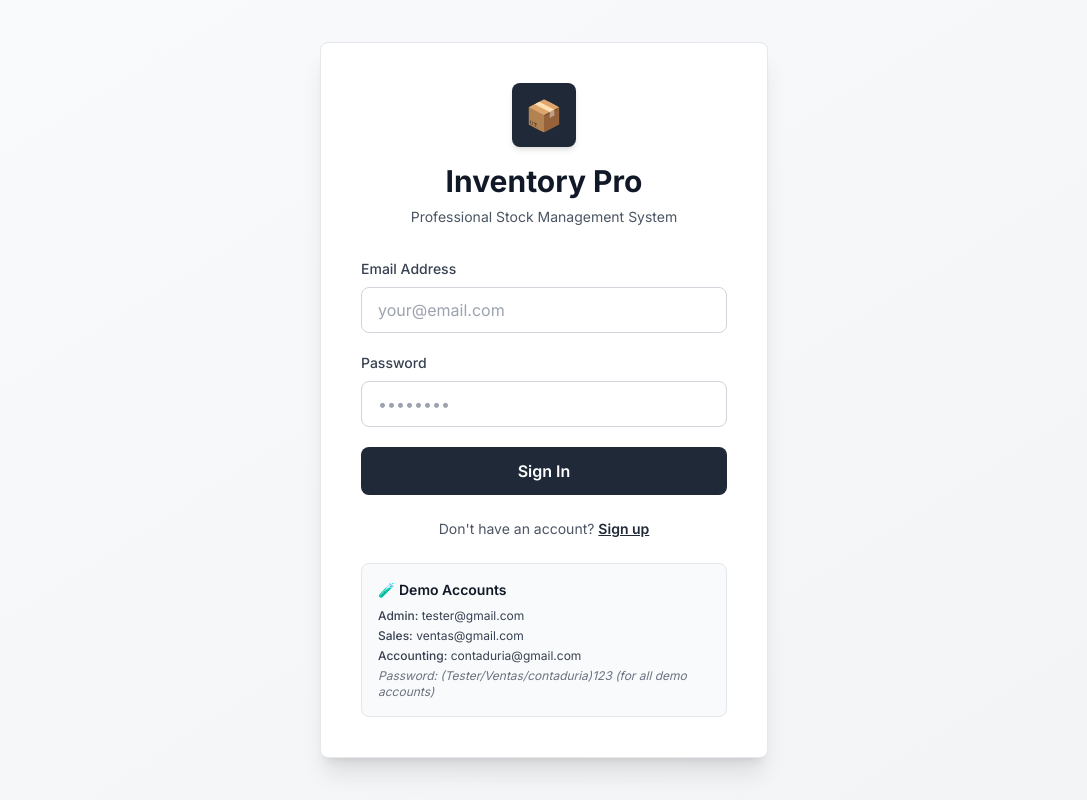
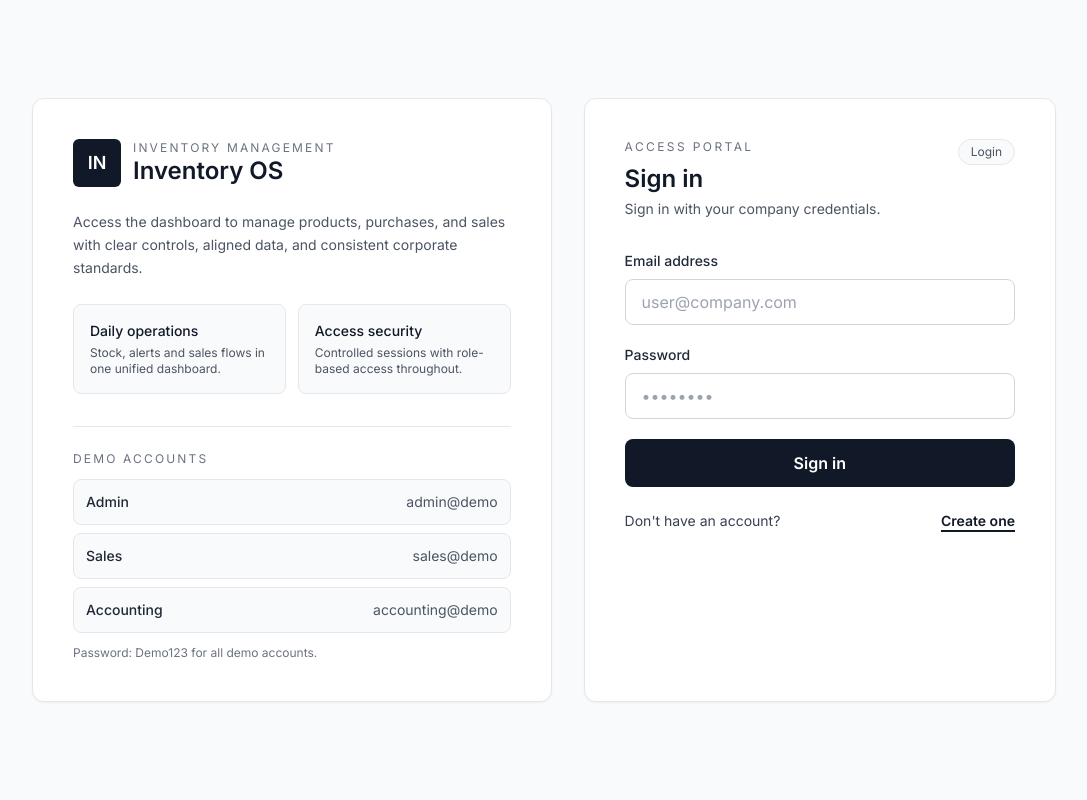
Before and after one commit to KaizenStudioDev/proyecto-inventario-web, a React (Vite) app in the folder inventory-web/: page / in a window 1280 px wide. Shown: the whole page, without its empty margins (96-1183 px from the left). Built offline with nearby package versions, Linux system fonts and the light colour scheme; no server answers.

Commit message:
Branding: Rename system to Inventory OS, improve auth page copy to English, update footer messaging

```diff
--- a/inventory-web/src/components/Layout.jsx
+++ b/inventory-web/src/components/Layout.jsx
@@ -31,11 +31,11 @@ export default function Layout({ children, currentPage, setCurrentPage }) {
   }
 
   const pages = [
-    { id: 'dashboard', label: '📊 Dashboard', icon: '📊', roles: ['admin', 'vendedor', 'contabilidad', 'tester'] },
-    { id: 'products', label: '📦 Products', icon: '📦', roles: ['admin', 'vendedor', 'contabilidad', 'tester'] },
-    { id: 'alerts', label: '⚠️ Alerts', icon: '⚠️', roles: ['admin', 'vendedor', 'contabilidad', 'tester'] },
-    { id: 'sales', label: '💰 Sales', icon: '💰', roles: ['admin', 'vendedor', 'contabilidad', 'tester'] },
-    { id: 'purchases', label: '🛒 Purchases', icon: '🛒', roles: ['admin', 'contabilidad', 'tester'] },
+    { id: 'dashboard', label: 'Dashboard', icon: 'Dashboard', roles: ['admin', 'vendedor', 'contabilidad', 'tester'] },
+    { id: 'products', label: 'Products', icon: 'Products', roles: ['admin', 'vendedor', 'contabilidad', 'tester'] },
+    { id: 'alerts', label: 'Alerts', icon: 'Alerts', roles: ['admin', 'vendedor', 'contabilidad', 'tester'] },
+    { id: 'sales', label: 'Sales', icon: 'Sales', roles: ['admin', 'vendedor', 'contabilidad', 'tester'] },
+    { id: 'purchases', label: 'Purchases', icon: 'Purchases', roles: ['admin', 'contabilidad', 'tester'] },
   ];
 
   // Filter pages based on user role
@@ -46,34 +46,33 @@ export default function Layout({ children, currentPage, setCurrentPage }) {
   return (
     <div className="min-h-screen bg-gray-50">
       {/* Professional Navbar */}
-      <nav className="sticky top-0 z-50 bg-white border-b border-gray-200 shadow-sm">
+      <nav className="sticky top-0 z-50 bg-white border-b border-gray-200">
         <div className="max-w-7xl mx-auto px-4 lg:px-6 py-3">
-          <div className="flex justify-between items-center">
+          <div className="flex justify-between items-center gap-4">
             {/* Logo */}
             <div className="flex items-center gap-3">
-              <div className="w-9 h-9 bg-gray-800 rounded-lg flex items-center justify-center text-white text-lg shadow-sm">
-                📦
+              <div className="w-9 h-9 bg-gray-900 rounded-md flex items-center justify-center text-white text-sm font-semibold tracking-wide">
+                INV
               </div>
               <div>
-                <h1 className="text-lg font-bold text-gray-900">Inventory Pro</h1>
-                <p className="text-xs text-gray-500 hidden sm:block">Stock Management System</p>
+                <h1 className="text-base font-semibold text-gray-900">Inventory OS</h1>
+                <p className="text-xs text-gray-500 hidden sm:block">Built by Kaizen Studio</p>
               </div>
             </div>
 
-            {/* Navigation Pills */}
+            {/* Navigation */}
             <div className="hidden lg:flex items-center gap-1">
               {visiblePages.map(page => (
                 <button
                   key={page.id}
                   onClick={() => setCurrentPage(page.id)}
-                  className={`px-4 py-2 rounded-lg font-medium text-sm transition-all ${
+                  className={`px-4 py-2 rounded-md text-sm font-medium transition-colors ${
                     currentPage === page.id
-                      ? 'bg-gray-800 text-white'
+                      ? 'bg-gray-900 text-white'
                       : 'text-gray-700 hover:bg-gray-100'
                   }`}
                 >
-                  <span className="hidden xl:inline">{page.label}</span>
-                  <span className="xl:hidden text-base">{page.icon}</span>
+                  {page.label}
                 </button>
               ))}
             </div>
@@ -83,11 +82,11 @@ export default function Layout({ children, currentPage, setCurrentPage }) {
               <div className="hidden md:block text-right">
                 <p className="text-sm font-semibold text-gray-900">{user?.email?.split('@')[0]}</p>
                 <div className="flex items-center justify-end gap-1.5 mt-0.5">
-                  <span className={`inline-block px-2 py-0.5 rounded text-xs font-semibold ${getRoleColor(profile?.role || 'tester')}`}>
+                  <span className={`inline-block px-2 py-0.5 rounded text-[11px] font-semibold ${getRoleColor(profile?.role || 'tester')}`}>
                     {getRoleLabel(profile?.role || 'tester')}
                   </span>
                   {isTestUser && (
-                    <span className="inline-block px-2 py-0.5 bg-yellow-400 text-yellow-900 text-xs font-semibold rounded">
+                    <span className="inline-block px-2 py-0.5 bg-yellow-200 text-yellow-900 text-[11px] font-semibold rounded">
                       DEMO
                     </span>
                   )}
@@ -95,14 +94,14 @@ export default function Layout({ children, currentPage, setCurrentPage }) {
               </div>
               <button
                 onClick={() => setCurrentPage('profile')}
-                className="bg-gray-700 hover:bg-gray-800 text-white px-4 py-2 rounded-lg text-sm font-medium transition-colors"
+                className="btn-secondary hidden sm:inline-flex"
                 title="My Profile"
               >
-                👤 Profile
+                Profile
               </button>
               <button
                 onClick={handleLogout}
-                className="bg-red-600 hover:bg-red-700 text-white px-4 py-2 rounded-lg text-sm font-medium transition-colors"
+                className="btn-danger"
               >
                 Logout
               </button>
@@ -111,14 +110,14 @@ export default function Layout({ children, currentPage, setCurrentPage }) {
         </div>
 
         {/* Mobile Navigation */}
-        <div className="lg:hidden border-t border-gray-200 px-2 py-2 flex gap-1 overflow-x-auto">
+        <div className="lg:hidden border-t border-gray-200 px-2 py-2 flex gap-2 overflow-x-auto bg-white">
           {visiblePages.map(page => (
             <button
               key={page.id}
               onClick={() => setCurrentPage(page.id)}
-              className={`px-3 py-1.5 rounded-lg text-xs font-medium whitespace-nowrap transition-colors ${
+              className={`px-3 py-1.5 rounded-md text-xs font-medium whitespace-nowrap transition-colors ${
                 currentPage === page.id
-                  ? 'bg-gray-800 text-white'
+                  ? 'bg-gray-900 text-white'
                   : 'text-gray-700 hover:bg-gray-100'
               }`}
             >
@@ -129,7 +128,14 @@ export default function Layout({ children, currentPage, setCurrentPage }) {
       </nav>
 
       {/* Content */}
-      <main className="animate-fade-in">{children}</main>
+      <main className="animate-fade-in min-h-[calc(100vh-120px)]">{children}</main>
+
+      <footer className="border-t border-gray-200 bg-white">
+        <div className="max-w-7xl mx-auto px-4 lg:px-6 py-3 text-xs text-gray-500 flex items-center justify-between">
+          <span>Inventory OS · Confidential</span>
+          <span>Built by Kaizen Studio</span>
+        </div>
+      </footer>
     </div>
   );
 }
--- a/inventory-web/src/pages/AuthPage.jsx
+++ b/inventory-web/src/pages/AuthPage.jsx
@@ -2,7 +2,7 @@ import { useState } from 'react';
 import { supabase } from '../lib/supabaseClient';
 
 export default function AuthPage({ onAuthSuccess }) {
-  const [mode, setMode] = useState('login'); // login or signup
+  const [mode, setMode] = useState('login');
   const [email, setEmail] = useState('');
   const [password, setPassword] = useState('');
   const [loading, setLoading] = useState(false);
@@ -37,33 +37,84 @@ export default function AuthPage({ onAuthSuccess }) {
     }
   }
 
+  const isLogin = mode === 'login';
+
   return (
-    <div className="min-h-screen flex items-center justify-center bg-gradient-to-br from-gray-50 to-gray-100 p-4">
-      <div className="bg-white rounded-lg shadow-xl p-8 lg:p-10 w-full max-w-md border border-gray-200">
-        {/* Logo & Header */}
-        <div className="text-center mb-8">
-          <div className="w-16 h-16 bg-gray-800 rounded-lg flex items-center justify-center text-white text-3xl mx-auto mb-4 shadow-md">
-            📦
+    <div className="min-h-screen bg-slate-50 flex items-center justify-center p-6">
+      <div className="w-full max-w-5xl grid gap-8 lg:grid-cols-[1.1fr_1fr]">
+        <div className="bg-white border border-gray-200 rounded-xl shadow-sm p-8 lg:p-10 flex flex-col justify-between">
+          <div className="space-y-6">
+            <div className="flex items-center gap-3">
+              <span className="inline-flex h-12 w-12 items-center justify-center rounded-md bg-gray-900 text-white text-lg font-semibold">IN</span>
+              <div>
+                <p className="text-xs uppercase tracking-[0.18em] text-gray-500">Inventory management</p>
+                <h1 className="text-2xl font-semibold text-gray-900 leading-tight">Inventory OS</h1>
               </div>
-          <h1 className="text-3xl font-bold text-gray-900 mb-2">Inventory Pro</h1>
-          <p className="text-gray-600 text-sm">Professional Stock Management System</p>
             </div>
 
-        <form onSubmit={handleAuth} className="space-y-5">
+            <p className="text-sm text-gray-600 leading-relaxed">
+              Access the dashboard to manage products, purchases, and sales with clear controls, aligned data, and consistent corporate standards.
+            </p>
+
+            <div className="grid grid-cols-2 gap-3 text-sm text-gray-700">
+              <div className="p-4 border border-gray-200 rounded-lg bg-gray-50">
+                <p className="font-medium text-gray-900">Daily operations</p>
+                <p className="text-xs text-gray-600 mt-1">Stock, alerts and sales flows in one unified dashboard.</p>
+              </div>
+              <div className="p-4 border border-gray-200 rounded-lg bg-gray-50">
+                <p className="font-medium text-gray-900">Access security</p>
+                <p className="text-xs text-gray-600 mt-1">Controlled sessions with role-based access throughout.</p>
+              </div>
+            </div>
+          </div>
+
+          <div className="mt-8 border-t border-gray-200 pt-6">
+            <p className="text-xs uppercase tracking-[0.18em] text-gray-500 mb-3">Demo accounts</p>
+            <div className="grid gap-2 text-sm text-gray-800">
+              <div className="flex items-center justify-between p-3 rounded-lg border border-gray-200 bg-gray-50">
+                <span className="font-medium">Admin</span>
+                <span className="text-gray-600">admin@demo</span>
+              </div>
+              <div className="flex items-center justify-between p-3 rounded-lg border border-gray-200 bg-gray-50">
+                <span className="font-medium">Sales</span>
+                <span className="text-gray-600">sales@demo</span>
+              </div>
+              <div className="flex items-center justify-between p-3 rounded-lg border border-gray-200 bg-gray-50">
+                <span className="font-medium">Accounting</span>
+                <span className="text-gray-600">accounting@demo</span>
+              </div>
+              <p className="text-xs text-gray-500 mt-1">Password: Demo123 for all demo accounts.</p>
+            </div>
+          </div>
+        </div>
+
+        <div className="bg-white border border-gray-200 rounded-xl shadow-sm p-8 lg:p-10">
+          <div className="flex items-start justify-between mb-8">
             <div>
-            <label className="block text-sm font-medium text-gray-700 mb-2">Email Address</label>
+              <p className="text-xs uppercase tracking-[0.2em] text-gray-500">Access portal</p>
+              <h2 className="text-2xl font-semibold text-gray-900 mt-2">{isLogin ? 'Sign in' : 'Create account'}</h2>
+              <p className="text-sm text-gray-600 mt-1">Sign in with your company credentials.</p>
+            </div>
+            <span className="text-xs px-3 py-1 rounded-full border border-gray-200 text-gray-600 bg-gray-50">
+              {isLogin ? 'Login' : 'Register'}
+            </span>
+          </div>
+
+          <form onSubmit={handleAuth} className="space-y-5" aria-live="polite">
+            <div>
+              <label className="block text-sm font-medium text-gray-800 mb-2">Email address</label>
               <input
                 type="email"
                 value={email}
                 onChange={e => setEmail(e.target.value)}
                 className="input-field"
-              placeholder="your@email.com"
+                placeholder="user@company.com"
                 required
               />
             </div>
 
             <div>
-            <label className="block text-sm font-medium text-gray-700 mb-2">Password</label>
+              <label className="block text-sm font-medium text-gray-800 mb-2">Password</label>
               <input
                 type="password"
                 value={password}
@@ -76,57 +127,43 @@ export default function AuthPage({ onAuthSuccess }) {
 
             {error && (
               <div className="bg-red-50 border border-red-200 text-red-700 p-3 rounded-lg text-sm">
-              <p className="font-medium">⚠️ {error}</p>
+                <p className="font-medium">Sign in failed</p>
+                <p className="text-xs text-red-600 mt-1 leading-relaxed">{error}</p>
               </div>
             )}
 
             <button
               type="submit"
               disabled={loading}
-            className="w-full bg-gray-800 hover:bg-gray-900 text-white font-semibold py-3 px-4 rounded-lg transition-colors duration-200 disabled:opacity-50 disabled:cursor-not-allowed"
+              className="w-full bg-gray-900 hover:bg-black text-white font-semibold py-3 px-4 rounded-lg transition-colors duration-150 disabled:opacity-50 disabled:cursor-not-allowed"
             >
               {loading ? (
                 <span className="flex items-center justify-center gap-2">
                   <span className="w-5 h-5 border-2 border-white border-t-transparent rounded-full animate-spin"></span>
-                Loading...
+                  Processing...
                 </span>
-            ) : mode === 'login' ? 'Sign In' : 'Create Account'}
+              ) : isLogin ? 'Sign in' : 'Create account'}
             </button>
           </form>
 
-        <div className="mt-6 text-center text-sm text-gray-600">
-          {mode === 'login' ? (
-            <>
-              Don't have an account?{' '}
-              <button onClick={() => setMode('signup')} className="text-gray-800 hover:text-gray-900 font-semibold underline">
-                Sign up
+          <div className="mt-6 text-sm text-gray-700 flex items-center justify-between">
+            <span>{isLogin ? "Don't have an account?" : 'Already have an account?'}</span>
+            <button
+              onClick={() => setMode(isLogin ? 'signup' : 'login')}
+              className="text-gray-900 font-semibold underline decoration-2 underline-offset-4"
+            >
+              {isLogin ? 'Create one' : 'Sign in'}
             </button>
-            </>
-          ) : (
-            <>
-              Already have an account?{' '}
-              <button onClick={() => setMode('login')} className="text-gray-800 hover:text-gray-900 font-semibold underline">
-                Sign in
-              </button>
-            </>
-          )}
           </div>
 
-        {mode === 'signup' && (
-          <div className="mt-6 p-4 bg-blue-50 border border-blue-200 rounded-lg text-sm text-blue-800">
-            <p className="font-semibold mb-1">ℹ️ New Account Information</p>
-            <p className="text-xs">New accounts are created as <span className="font-semibold">Tester</span> role by default. Contact an administrator to change your role.</p>
+          {!isLogin && (
+            <div className="mt-6 p-4 bg-blue-50 border border-blue-200 rounded-lg text-sm text-blue-900">
+              <p className="font-semibold">Initial role assignment</p>
+              <p className="text-xs text-blue-800 mt-1 leading-relaxed">
+                New accounts default to Tester role. Contact your administrator to request your permanent role assignment upon access.
+              </p>
             </div>
           )}
-
-        <div className="mt-6 p-4 bg-gray-50 border border-gray-200 rounded-lg text-sm">
-          <p className="font-semibold text-gray-900 mb-2">🧪 Demo Accounts</p>
-          <div className="space-y-1 text-xs text-gray-700">
-            <p><span className="font-medium">Admin:</span> tester@gmail.com</p>
-            <p><span className="font-medium">Sales:</span> ventas@gmail.com</p>
-            <p><span className="font-medium">Accounting:</span> contaduria@gmail.com</p>
-            <p className="text-gray-500 mt-2 italic">Password: (Tester/Ventas/contaduria)123 (for all demo accounts)</p>
-          </div>
         </div>
       </div>
     </div>
```
Lines whose indentation alone changed are shown as unchanged.
